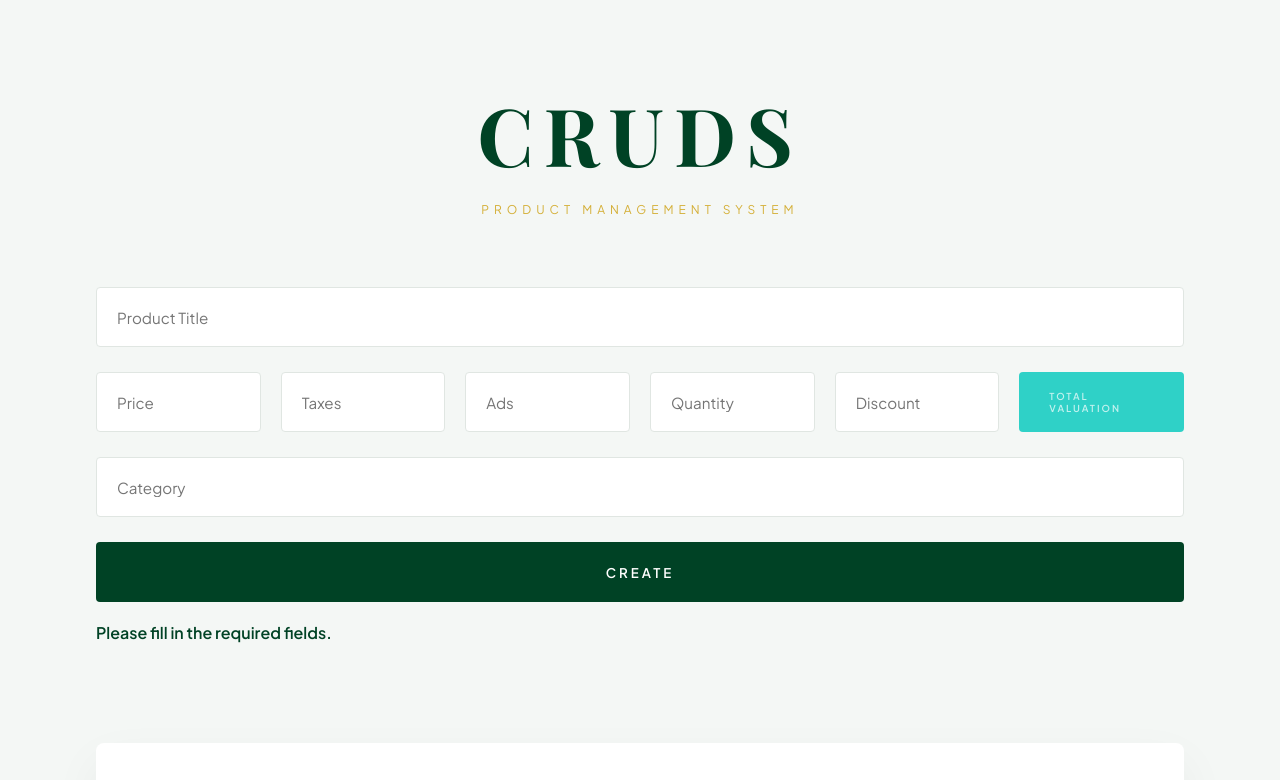
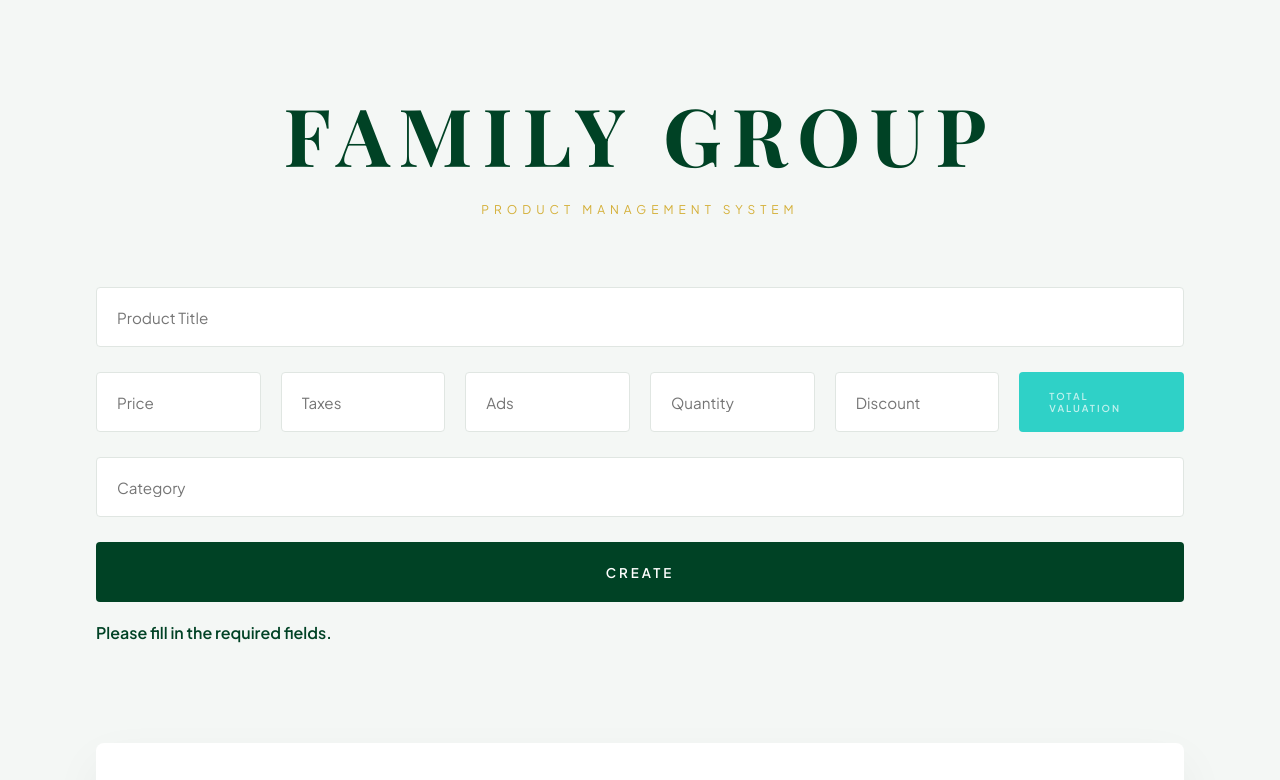
Before and after one commit to family50/cuds, a plain HTML site: page index.html in a window 1280 px wide. Shown: the top 780 px of the page. Drawn offline with nearby package versions, Linux system fonts and the light colour scheme; a web font is replaced by a local one.

Commit message:
تحديث التصميم والهيكل في ملفات index و style

```diff
--- a/index.html
+++ b/index.html
@@ -13,7 +13,7 @@
 
 <div class="hero">
     <header>
-        <h1 class="cruds">CRUDs</h1>
+        <h1 class="cruds">FAMILY GROUP</h1>
         <h2 class="text">Product Management System</h2>
     </header>
 
```
Also changed, not shown: style.css (+8 -0 lines).
